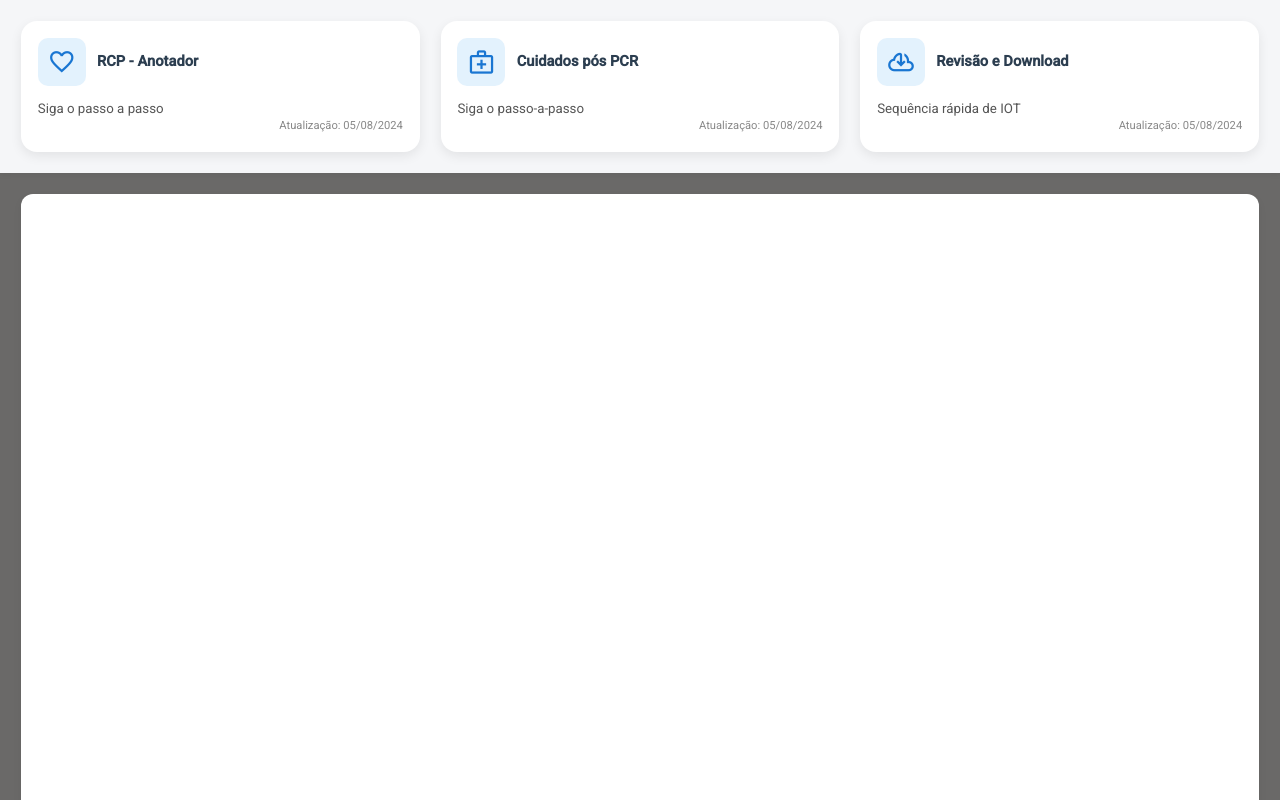
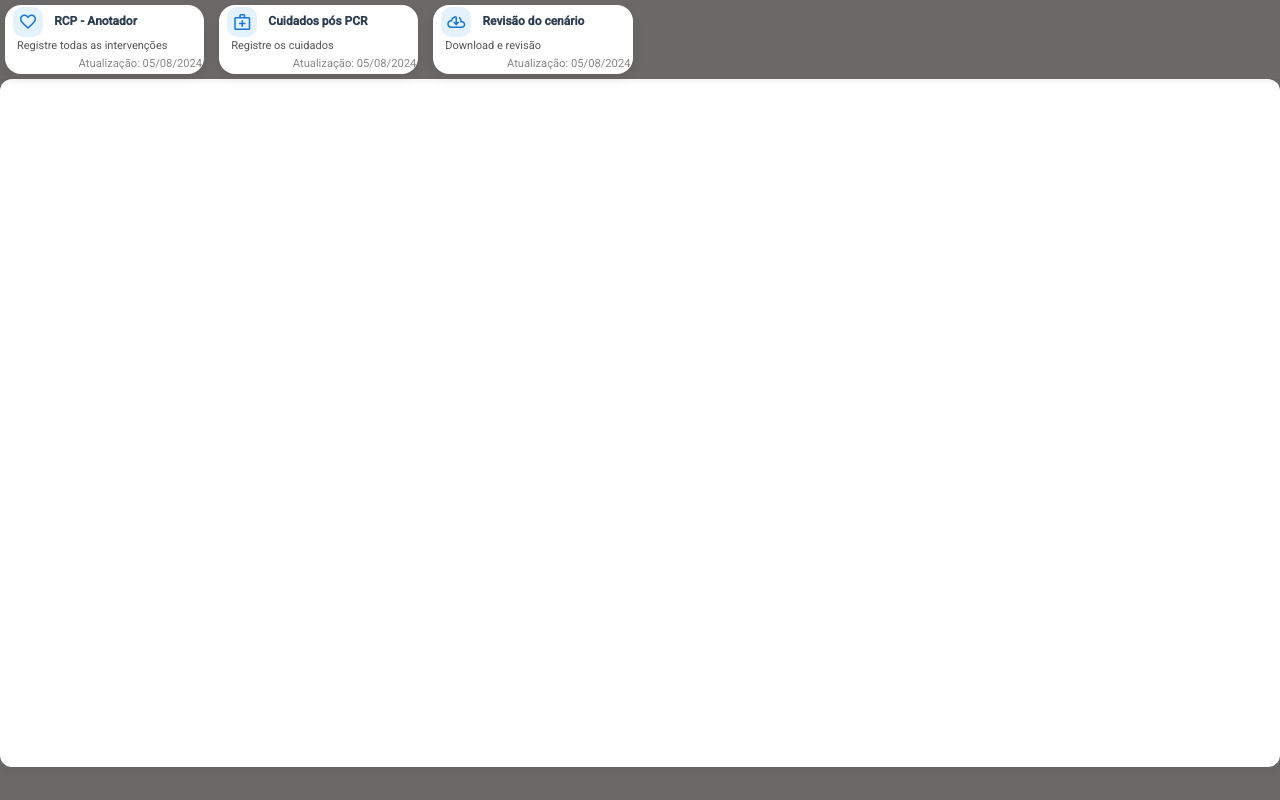
Before and after one commit to SouzaThalez/cpr-monitoring, an Angular app: page /private in a window 1280 px wide. Built offline with nearby package versions, Linux system fonts and the light colour scheme.

Commit message:
card grid scss and colors updated

```diff
--- a/angular.json
+++ b/angular.json
@@ -101,5 +101,8 @@
         }
       }
     }
+  },
+  "cli": {
+    "analytics": false
   }
 }
--- a/src/app/components/private/private.scss
+++ b/src/app/components/private/private.scss
@@ -19,9 +19,8 @@ app-topnavigation {
   display: flex;
   align-items: stretch;
   justify-content: center;
-  padding: 1.5rem;
   overflow: hidden; /* No scroll here either */
-  background-color: #6a6968;
+  background-color: var(--app-background-color);
 }
 
 .page-surface {
--- a/src/app/components/private/topnavigation/topnavigation.html
+++ b/src/app/components/private/topnavigation/topnavigation.html
@@ -11,7 +11,7 @@
         </div>
         <span class="card-title">RCP - Anotador</span>
       </div>
-      <div class="card-content">Siga o passo a passo</div>
+      <div class="card-content">Registre todas as intervenções</div>
       <div class="card-footer">Atualização: 05/08/2024</div>
     </div>
   </div>
@@ -27,7 +27,7 @@
         </div>
         <span class="card-title">Cuidados pós PCR</span>
       </div>
-      <div class="card-content">Siga o passo-a-passo</div>
+      <div class="card-content">Registre os cuidados</div>
       <div class="card-footer">Atualização: 05/08/2024</div>
     </div>
   </div>
@@ -41,9 +41,9 @@
         <div class="card-icon">
           <span class="material-symbols-outlined">cloud_download</span>
         </div>
-        <span class="card-title">Revisão e Download</span>
+        <span class="card-title">Revisão do cenário</span>
       </div>
-      <div class="card-content">Sequência rápida de IOT</div>
+      <div class="card-content">Download e revisão</div>
       <div class="card-footer">Atualização: 05/08/2024</div>
     </div>
   </div>
--- a/src/app/components/private/topnavigation/topnavigation.scss
+++ b/src/app/components/private/topnavigation/topnavigation.scss
@@ -2,9 +2,10 @@
 
 .card-grid {
   display: grid;
-  grid-template-columns: repeat(auto-fit, minmax(240px, 1fr));
-  gap: 1.5rem;
-  padding: 1.5rem;
+  grid-template-columns: repeat(auto-fill, minmax(180px, 1fr));
+  gap: 15px;
+  padding: 5px;
+  background-color: var(--app-background-color);
 }
 .card-icon {
   display: flex;
@@ -12,12 +13,12 @@
   justify-content: center;
   background: #e3f2fd;
   border-radius: 10px;
-  width: 48px;
-  height: 48px;
+  width: 30px;
+  height: 30px;
 }
 
 .material-symbols-outlined {
-  font-size: 28px;
+  font-size: 20px;
   color: #1976d2;
 }
 
@@ -43,7 +44,7 @@
 }
 
 .card-body {
-  padding: 1.2rem;
+  padding: 2px;
   display: flex;
   flex-direction: column;
   height: 100%;
@@ -53,25 +54,25 @@
   display: flex;
   align-items: center;
   gap: 0.8rem;
-  margin-bottom: 0.6rem;
+  padding-left: 6px;
 }
 
 .card-icon img {
-  width: 40px;
-  height: 40px;
+  width: 30px;
+  height: 30px;
 }
 
 .card-title {
   font-weight: 600;
-  font-size: 1.05rem;
+  font-size: 12px;
   color: #2c3e50;
 }
 
 .card-content {
   flex: 1;
   color: #555;
-  font-size: 0.95rem;
-  margin-top: 0.4rem;
+  font-size: 11px;
+  padding-left: 10px;
 }
 
 .card-footer {
--- a/src/assets/scss/app.scss
+++ b/src/assets/scss/app.scss
@@ -1,3 +1,4 @@
+@use "variables";
 
 html, body {
     height: 100%;
@@ -8,5 +9,4 @@ html, body {
     color: var(--mat-sys-on-surface);
     font: var(--mat-sys-body-medium);
 
-
 }
--- /dev/null
+++ b/src/assets/scss/variables.scss
@@ -0,0 +1,6 @@
+:root{
+    --app-background-color: #6a6968;
+    --panel-background-color: #F1EFEE;
+    --app-green-color: #569356;
+    --app-red-color: #c76060;
+}
```
